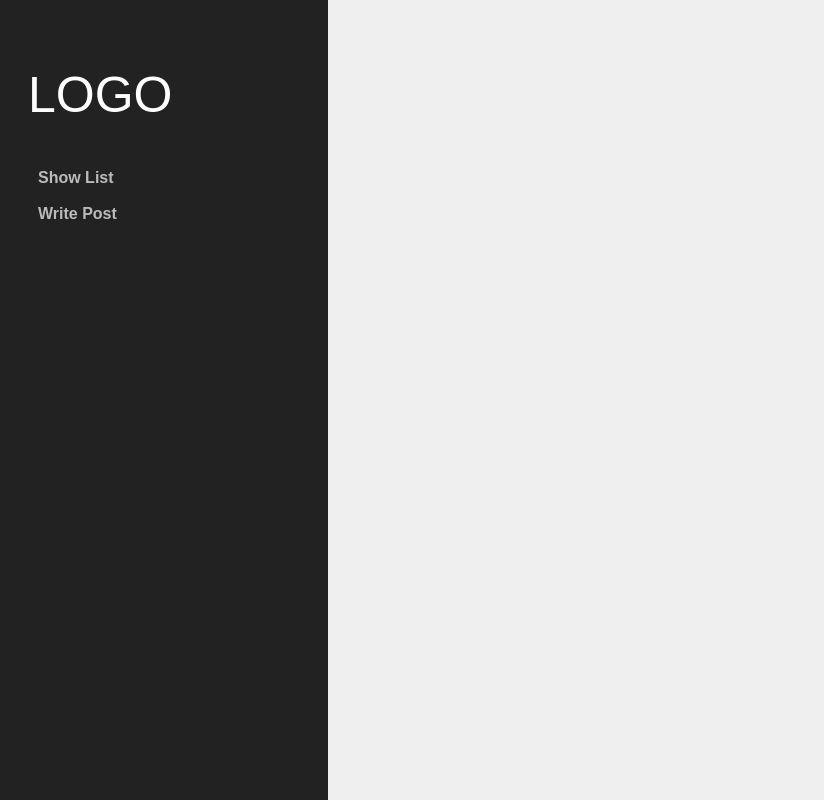
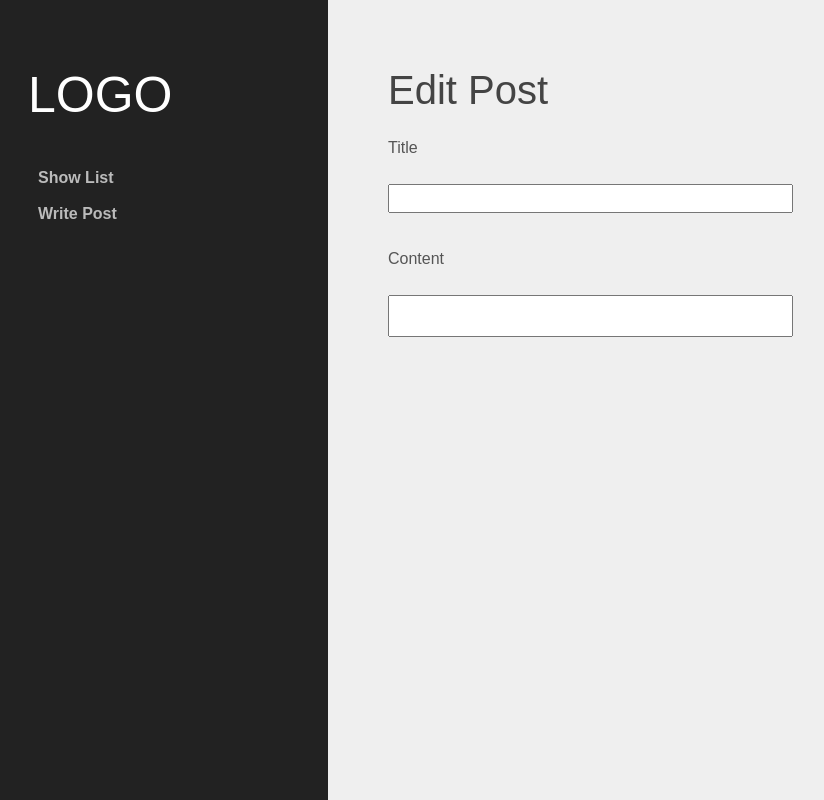
Before and after one commit to dkdkwl/react-node, a React (Create React App) app in the folder react/: page /edit/1 in a window 1280 px wide. Shown: the whole page, without its empty margins (22-846 px from the left). Built offline with nearby package versions, Linux system fonts and the light colour scheme.

Commit message:
상세페이지에서 수정 버튼 클릭시 해당 포스트 전용 글수정페이지 이동

```diff
--- a/react/src/App.js
+++ b/react/src/App.js
@@ -6,6 +6,7 @@ import Main from './Main';
 import List from './Community/List';
 import Create from './Community/Create';
 import Detail from './Community/Detail';
+import Edit from './Community/Edit';
 
 function App() {
 	return (
@@ -17,6 +18,7 @@ function App() {
 				<Route path='/list' element={<List />} />
 				<Route path='/create' element={<Create />} />
 				<Route path='/detail/:num' element={<Detail />} />
+				<Route path='/edit/:num' element={<Edit />} />
 			</Routes>
 		</>
 	);
--- a/react/src/Community/Create.js
+++ b/react/src/Community/Create.js
@@ -2,7 +2,6 @@ import axios from 'axios';
 import { useEffect, useState } from 'react';
 import { useNavigate } from 'react-router-dom';
 import Layout from '../Common/Layout';
-import styled from 'styled-components';
 
 function Create() {
 	const navigate = useNavigate();
--- a/react/src/Community/Detail.js
+++ b/react/src/Community/Detail.js
@@ -1,4 +1,4 @@
-import { useParams } from 'react-router-dom';
+import { useParams, Link } from 'react-router-dom';
 import { useEffect, useState } from 'react';
 import axios from 'axios';
 import Layout from '../Common/Layout';
@@ -30,6 +30,10 @@ function Deatil() {
 			});
 	}, []);
 
+	useEffect(() => {
+		console.log(Detail);
+	}, [Detail]);
+
 	const DetailView = styled.div`
 		width: 100%;
 		background: #fff;
@@ -40,10 +44,19 @@ function Deatil() {
 		<Layout name={'Detail'}>
 			{/* Detail값이 비어있지 않을때 화면 출력 */}
 			{Detail && (
-				<DetailView>
-					<h2>{Detail.title}</h2>
-					<p>{Detail.content}</p>
-				</DetailView>
+				<>
+					<DetailView>
+						<h2>{Detail.title}</h2>
+						<p>{Detail.content}</p>
+					</DetailView>
+
+					<ul className='btns'>
+						<li>
+							<Link to={`/edit/${Detail.communityNum}`}>Edit</Link>
+						</li>
+						<li>Delete</li>
+					</ul>
+				</>
 			)}
 		</Layout>
 	);
--- /dev/null
+++ b/react/src/Community/Edit.js
@@ -0,0 +1,44 @@
+import { useEffect, useState } from 'react';
+import { useNavigate, useParams, Link } from 'react-router-dom';
+import axios from 'axios';
+import Layout from '../Common/Layout';
+
+function Edit() {
+	const params = useParams();
+	const navigate = useNavigate();
+
+	const [Detail, setDetail] = useState({});
+	const [Title, setTitle] = useState('');
+	const [Content, setContent] = useState('');
+
+	useEffect(() => {}, []);
+
+	return (
+		<Layout name={'Edit Post'}>
+			<label htmlFor='title'>Title</label>
+			<br />
+			<input
+				type='text'
+				id='title'
+				value={Title}
+				onChange={(e) => {
+					setTitle(e.target.value);
+				}}
+			/>
+			<br />
+
+			<label htmlFor='content'>Content</label>
+			<br />
+			<textarea
+				id='content'
+				type='text'
+				value={Content}
+				onChange={(e) => {
+					setContent(e.target.value);
+				}}></textarea>
+			<br />
+		</Layout>
+	);
+}
+
+export default Edit;
```
